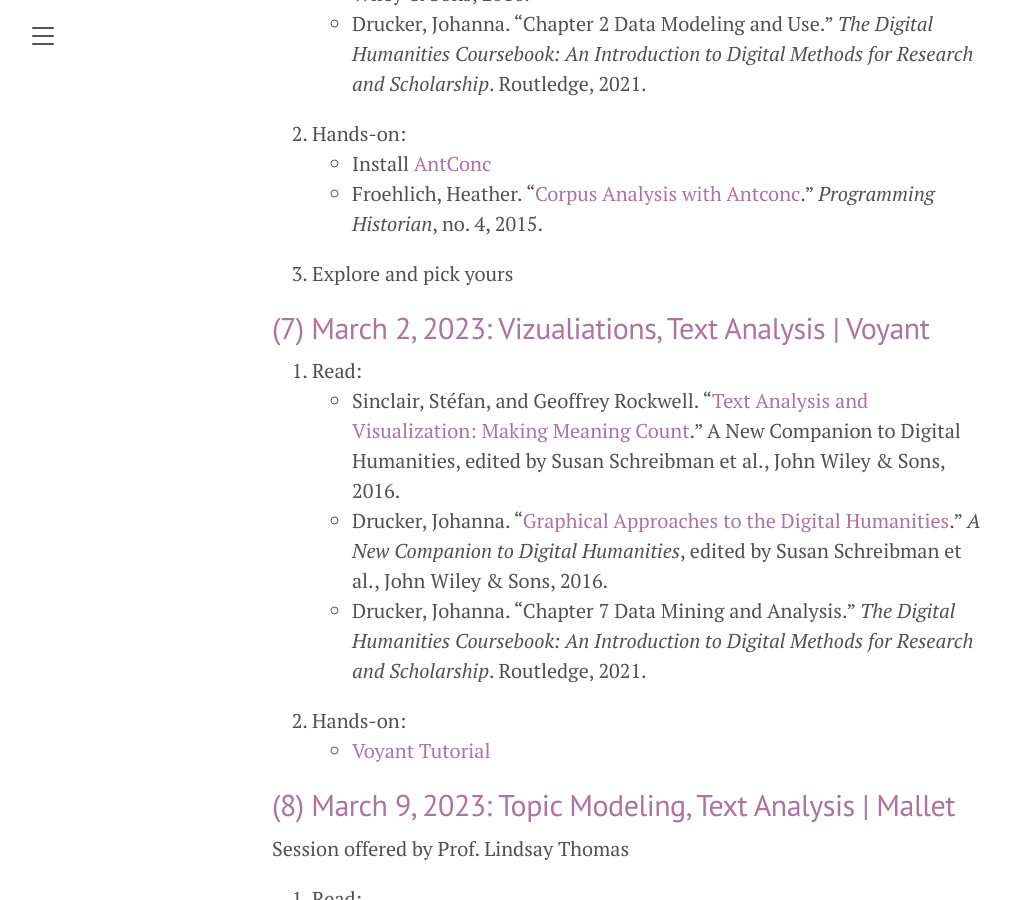
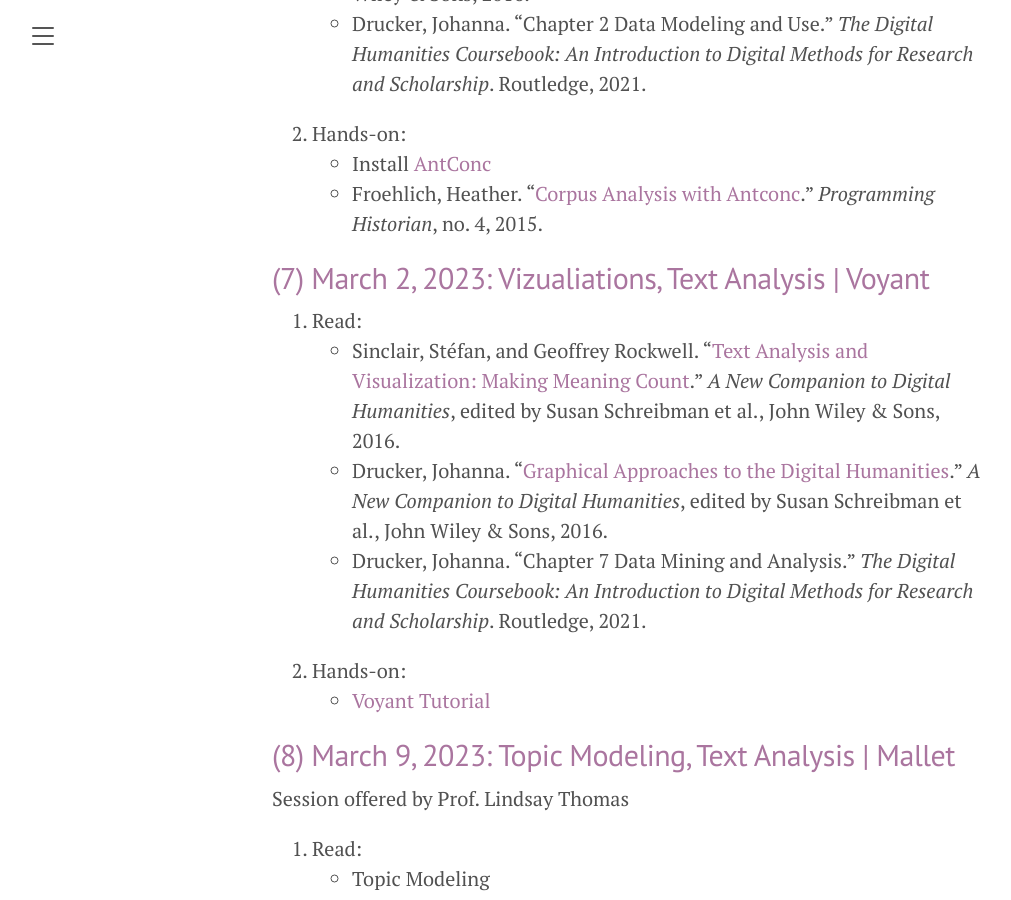
Before and after one commit to susannalles/DHPracticum_Spring23, a Jekyll site: the page built from schedule.md, in a window 1280 px wide and 900 px high, scrolled down 2665 px. Shown: the whole window, without its empty margins (8-1019 px from the left). Built offline with Jekyll 4.4.1, drawn with Linux system fonts in a browser that asks for light colours.

Commit message:
Update schedule.md

```diff
--- a/schedule.md
+++ b/schedule.md
@@ -69,13 +69,11 @@ title: Program
   - Install [AntConc](https://www.laurenceanthony.net/software/antconc/)
   - Froehlich, Heather. “[Corpus Analysis with Antconc](https://programminghistorian.org/en/lessons/corpus-analysis-with-antconc).” *Programming Historian*, no. 4, 2015.
 
-3. Explore and pick yours
-
 
 ## (7) March 2, 2023: Vizualiations, Text Analysis | Voyant
 
 1. Read:
-  - Sinclair, Stéfan, and Geoffrey Rockwell. “[Text Analysis and Visualization: Making Meaning Count](http://ebookcentral.proquest.com/lib/miami/detail.action?docID=4093339).” A New Companion to Digital Humanities, edited by Susan Schreibman et al., John Wiley & Sons, 2016.
+  - Sinclair, Stéfan, and Geoffrey Rockwell. “[Text Analysis and Visualization: Making Meaning Count](http://ebookcentral.proquest.com/lib/miami/detail.action?docID=4093339).” *A New Companion to Digital Humanities*, edited by Susan Schreibman et al., John Wiley & Sons, 2016.
   - Drucker, Johanna. “[Graphical Approaches to the Digital Humanities](http://www.miami.eblib.com/EBLWeb/patron/?target=patron&extendedid=P_4093339_0).” *A New Companion to Digital Humanities*, edited by Susan Schreibman et al., John Wiley & Sons, 2016.
   - Drucker, Johanna. "Chapter 7 Data Mining and Analysis." *The Digital Humanities Coursebook: An Introduction to Digital Methods for Research and Scholarship*. Routledge, 2021.
 2. Hands-on:
```
Also changed, not shown: other parts of schedule.md (+1 -0 lines).
